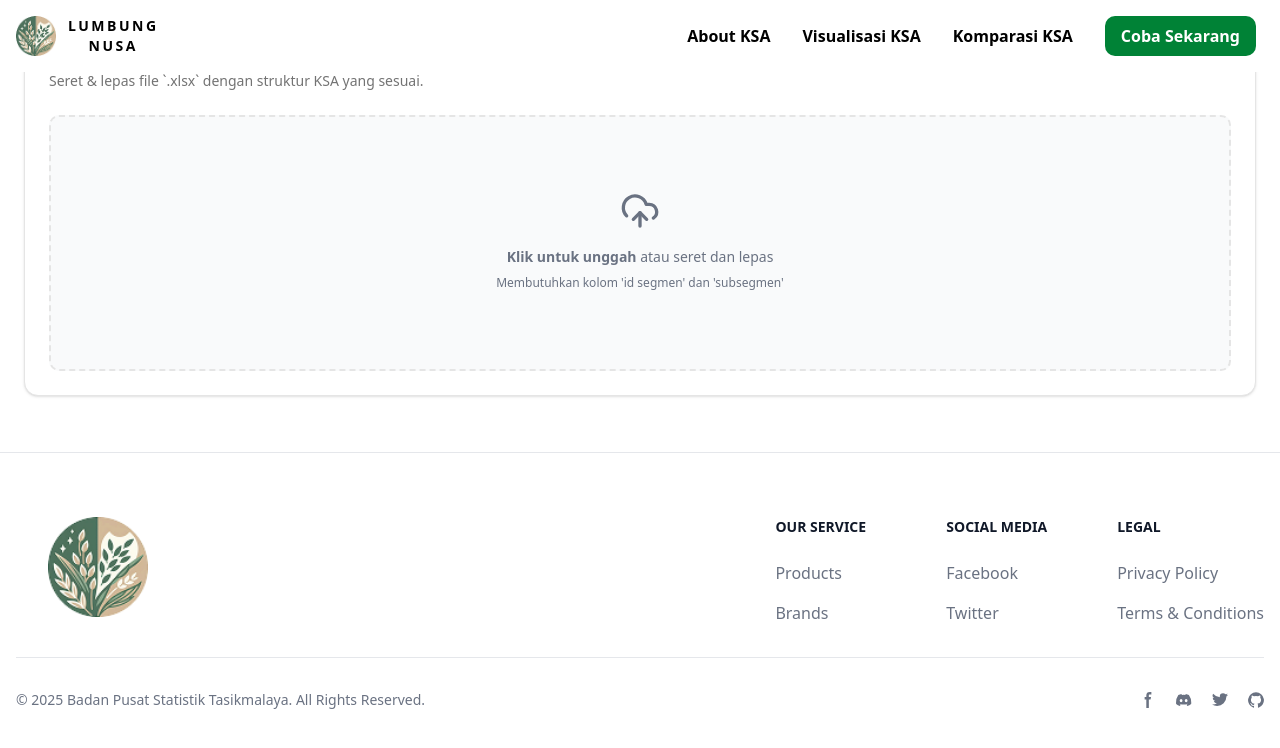
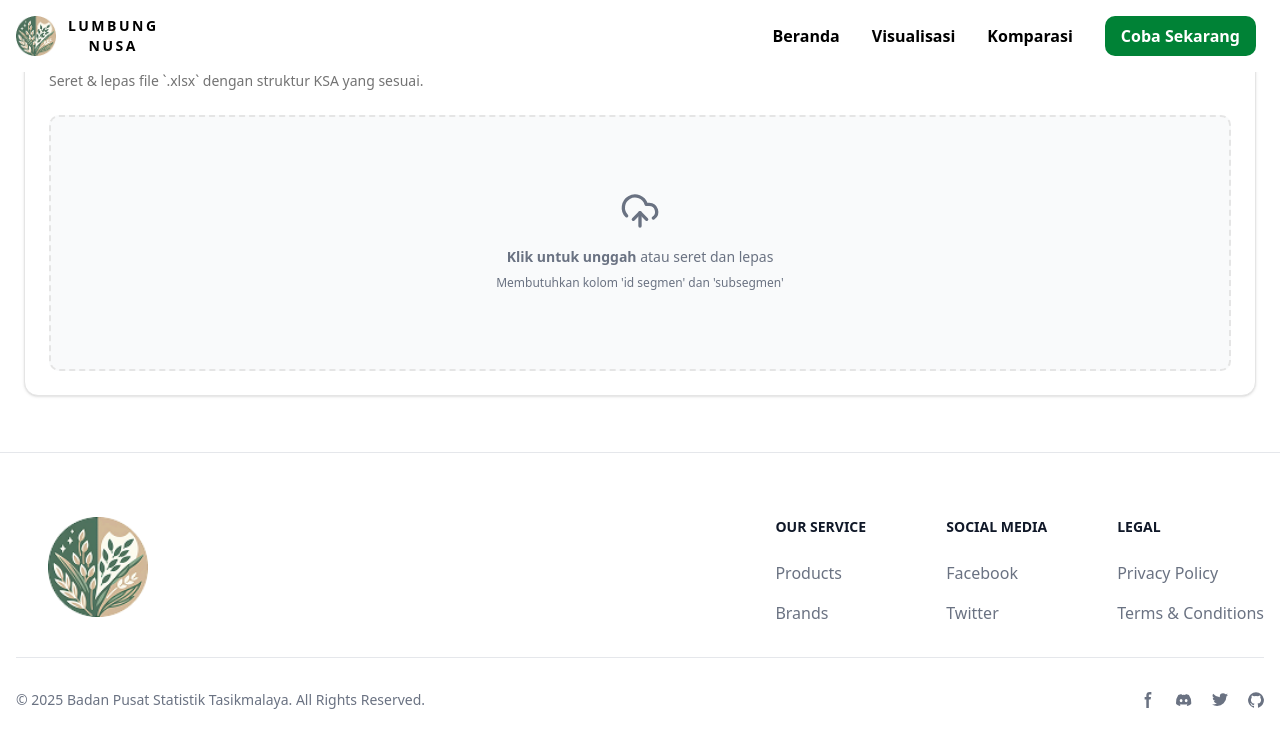
Before and after one commit to pandupan/prediksi_produksi_dan_KSA_Padi, a Next.js app: page /prediction in a window 1280 px wide. Shown: the top 748 px of the page. Built offline with nearby package versions, Linux system fonts and the light colour scheme.

Commit message:
[UPDATE] - Navbar Revision

```diff
--- a/app/globals.css
+++ b/app/globals.css
@@ -122,8 +122,8 @@
 }
 
 .hero-img {
-  background-image: url("https://freeimghost.net/images/2025/07/06/hero-section.png");
-  background-position: 90% center; /* Mengambil bagian ujung kanan gambar */
+  background-image: url("https://freeimghost.net/images/2025/07/25/hero-section.jpg");
+  background-position: 90% center;
   background-repeat: no-repeat;
   background-size: cover;
 }
--- a/components/layout/Header.tsx
+++ b/components/layout/Header.tsx
@@ -73,13 +73,13 @@ const Header = () => {
         >
           {/* Menggunakan ID section untuk navigasi di halaman utama */}
           <li className="p-2 hover:text-green-600 transition-colors duration-200">
-            <Link href="/#about-ksa">About KSA</Link>
+            <Link href="/#about-ksa">Beranda</Link>
           </li>
           <li className="p-2 hover:text-green-600 transition-colors duration-200">
-            <Link href="/#visualisasi-interaktif">Visualisasi KSA</Link>
+            <Link href="/#visualisasi-interaktif">Visualisasi</Link>
           </li>
           <li className="p-2 hover:text-green-600 transition-colors duration-200">
-            <Link href="/compare-ksa">Komparasi KSA</Link>
+            <Link href="/compare-ksa">Komparasi</Link>
           </li>
           <li className="p-2">
             <Link href="/prediction">
@@ -107,13 +107,13 @@ const Header = () => {
         >
           <ul className="space-y-8 text-center text-2xl font-bold">
             <li onClick={handleNav}>
-              <Link href="/#about-ksa">About KSA</Link>
+              <Link href="/#about-ksa">Beranda</Link>
             </li>
             <li onClick={handleNav}>
-              <Link href="/#visualisasi-interaktif">Visualiasi KSA</Link>
+              <Link href="/#visualisasi-interaktif">Visualiasi</Link>
             </li>
             <li onClick={handleNav}>
-              <Link href="/compare-ksa">Komparasi KSA</Link>
+              <Link href="/compare-ksa">Komparasi</Link>
             </li>
             <li onClick={handleNav}>
               <Link href="/prediction">Coba Sekarang</Link>
```
